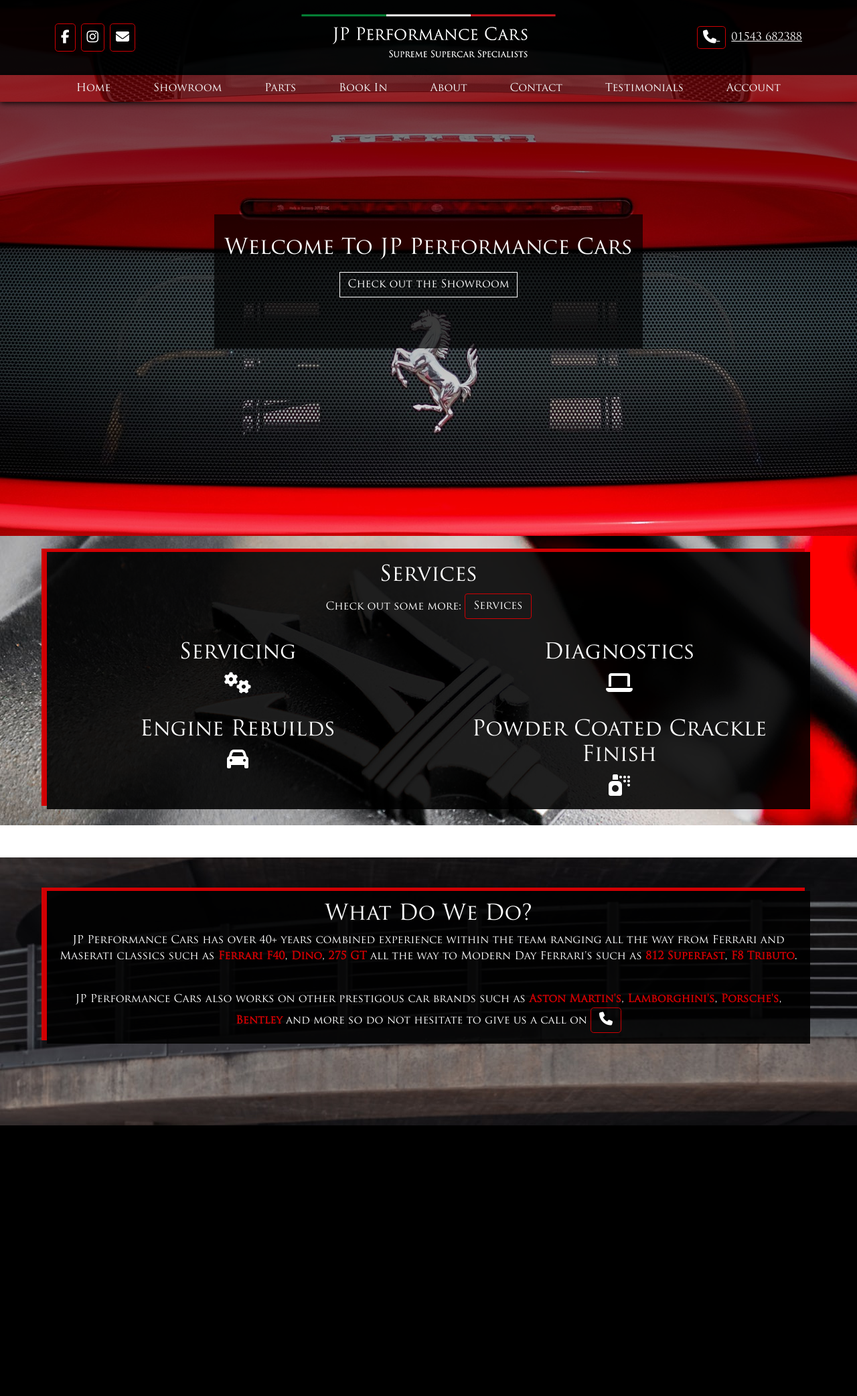
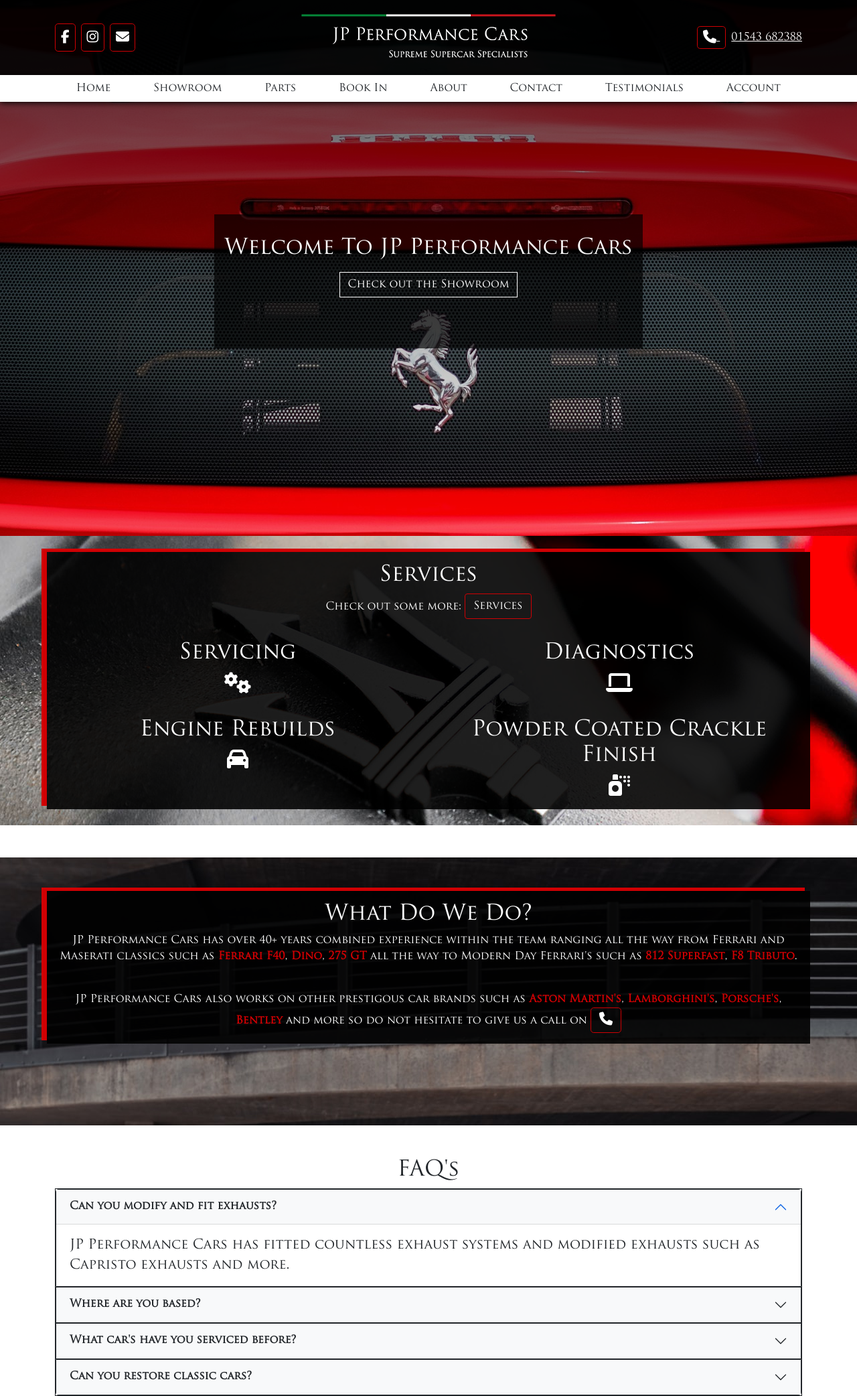
Before and after one commit to Code-Institute-Submissions/JP-Performance-Cars, a Django app: page / in a window 1280 px wide. Shown: the whole page at 67% size. Before the commit the page ends 1680 px from the top, so only its background shows below. Run offline with Django 3.2, Linux system fonts and the light colour scheme; some libraries are stand-ins or nearby versions.

Commit message:
Added FAQs section to home

```diff
--- a/home/templates/home/index.html
+++ b/home/templates/home/index.html
@@ -6,9 +6,6 @@
 {% endblock %}
 
 {% block content %}
-<div class="overlay">
-
-</div>
 <div class="hero-image">
     <div class="hero-caption">
         <h2 class="text-white pb-2">Welcome To JP Performance Cars</h2>
@@ -69,4 +66,101 @@
         </div>
     </div>
 </section>
+<section class="faqs mt-5">
+    <div class="container">
+        <h2 class="text-center">FAQ's</h2>
+        <div class="accordion border border-dark fs-5" id="accordionExample">
+            <div class="accordion-item border border-dark">
+                <h2 class="accordion-header" id="headingOne">
+                    <button class="accordion-button bg-light text-dark rounded-0" type="button"
+                        data-bs-toggle="collapse" data-bs-target="#collapseOne" aria-expanded="true"
+                        aria-controls="collapseOne">
+                        <strong>
+                            Can you modify and fit exhausts?
+                        </strong>
+                    </button>
+                </h2>
+                <div id="collapseOne" class="accordion-collapse collapse show" aria-labelledby="headingOne"
+                    data-bs-parent="#accordionExample">
+                    <div class="accordion-body">
+                        JP Performance Cars has fitted countless exhaust systems and modified exhausts such as Capristo
+                        exhausts and more.
+                    </div>
+                </div>
+            </div>
+            <div class="accordion-item border border-dark">
+                <h2 class="accordion-header" id="headingTwo">
+                    <button class="accordion-button bg-light text-dark rounded-0 collapsed" type="button"
+                        data-bs-toggle="collapse" data-bs-target="#collapseTwo" aria-expanded="false"
+                        aria-controls="collapseTwo">
+                        <strong>Where are you based?</strong>
+                    </button>
+                </h2>
+                <div id="collapseTwo" class="accordion-collapse collapse" aria-labelledby="headingTwo"
+                    data-bs-parent="#accordionExample">
+                    <div class="accordion-body">
+                        JP Performance Cars is based in the <strong>UK</strong>within the West Midlands. Direction's can
+                        be found here:
+                        <a href="https://www.google.com/maps/dir//jp+performance+cars/data=!4m6!4m5!1m1!4e2!1m2!1m1!1s0x4870a0a2df0b162d:0xcf2f105f5bbbe1d3?sa=X&ved=2ahUKEwiV7OXMoJvzAhWKDMAKHcW-C6sQ9Rd6BAhREAU"
+                            target="_blank" class="btn jpc-btn-link"><i
+                                class="fas fa-search-location text-dark fa-lg"></i></a>
+                    </div>
+                </div>
+            </div>
+            <div class="accordion-item border border-dark">
+                <h2 class="accordion-header" id="headingThree">
+                    <button class="accordion-button bg-light text-dark rounded-0 collapsed" type="button"
+                        data-bs-toggle="collapse" data-bs-target="#collapseThree" aria-expanded="false"
+                        aria-controls="collapseThree">
+                        <strong>
+                            What car's have you serviced before?
+                        </strong>
+                    </button>
+                </h2>
+                <div id="collapseThree" class="accordion-collapse collapse" aria-labelledby="headingThree"
+                    data-bs-parent="#accordionExample">
+                    <div class="accordion-body">
+                        We have serviced a large range of supercars from classic cars to modern day cars here is a short
+                        list of ones we have:
+                        <ul>
+                            <li>Ferrari 488</li>
+                            <li>Ferrari 458</li>
+                            <li>Lamborghini Murcielago SV</li>
+                            <li>Lamborghini Gallardo</li>
+                            <li>Maserati Granturismo MC Shift</li>
+                            <li>Maserati 3200 - Gransport</li>
+                            <li>Porsche 911 Carrera 4S</li>
+                            <li>Porsche 911</li>
+                            <li>Aston Martin Vantage</li>
+                            <li>Aston Martin Rapide</li>
+                            <li>More.</li>
+                        </ul>
+                    </div>
+                </div>
+            </div>
+            <div class="accordion-item border border-dark">
+                <h2 class="accordion-header" id="headingFour">
+                    <button class="accordion-button bg-light text-dark rounded-0 collapsed" type="button"
+                        data-bs-toggle="collapse" data-bs-target="#collapseFour" aria-expanded="false"
+                        aria-controls="collapseFour">
+                        <strong>
+                            Can you restore classic cars?
+                        </strong>
+                    </button>
+                </h2>
+                <div id="collapseFour" class="accordion-collapse collapse" aria-labelledby="headingFour"
+                    data-bs-parent="#accordionExample">
+                    <div class="accordion-body">
+                        We can restore classic cars, examples of one's we have restored before are:
+                        <ul>
+                            <li>Lamborghini Countach</li>
+                            <li>Ford Mustang Mach 1 Fastback</li>
+                            <li>Jaguar e-type</li>
+                        </ul>
+                    </div>
+                </div>
+            </div>
+        </div>
+    </div>
+</section>
 {% endblock %}
--- a/static/css/base.css
+++ b/static/css/base.css
@@ -16,7 +16,7 @@
 }
 
 .second-header {
-    background: #d0000363;
+    background: white;
     -webkit-box-shadow: 0px 1.5px 9px 0px #000000;
     box-shadow: 0px 1.5px 9px 0px #000000;
 }
--- a/templates/base.html
+++ b/templates/base.html
@@ -44,7 +44,7 @@
 
 <body>
     <header class="position-fixed w-100">
-        <div class="top-header d-none d-lg-block text-white">
+        <div class="top-header d-none d-lg-block text-dark">
             <div class="container">
                 <nav class="d-flex flex-wrap align-items-center justify-content-center justify-content-md-between py-3">
                     <ul class="nav col-12 col-md-3 col-md-auto mb-2 mb-md-0">
@@ -78,14 +78,14 @@
         <div class="second-header d-none d-lg-block text-white">
             <div class="container">
                 <ul class="nav col-12 col-md-auto mb-2 justify-content-around mb-md-0">
-                    <li><a href="#" class="nav-link px-2 link-light">Home</a></li>
-                    <li><a href="#" class="nav-link px-2 link-light">Showroom</a></li>
-                    <li><a href="#" class="nav-link px-2 link-light">Parts</a></li>
-                    <li><a href="#" class="nav-link px-2 link-light">Book In</a></li>
-                    <li><a href="#" class="nav-link px-2 link-light">About</a></li>
-                    <li><a href="#" class="nav-link px-2 link-light">Contact</a></li>
-                    <li><a href="#" class="nav-link px-2 link-light">Testimonials</a></li>
-                    <li><a href="#" class="nav-link px-2 link-light">Account</a></li>
+                    <li><a href="#" class="nav-link px-2 link-dark">Home</a></li>
+                    <li><a href="#" class="nav-link px-2 link-dark">Showroom</a></li>
+                    <li><a href="#" class="nav-link px-2 link-dark">Parts</a></li>
+                    <li><a href="#" class="nav-link px-2 link-dark">Book In</a></li>
+                    <li><a href="#" class="nav-link px-2 link-dark">About</a></li>
+                    <li><a href="#" class="nav-link px-2 link-dark">Contact</a></li>
+                    <li><a href="#" class="nav-link px-2 link-dark">Testimonials</a></li>
+                    <li><a href="#" class="nav-link px-2 link-dark">Account</a></li>
                 </ul>
             </div>
         </div>
```
